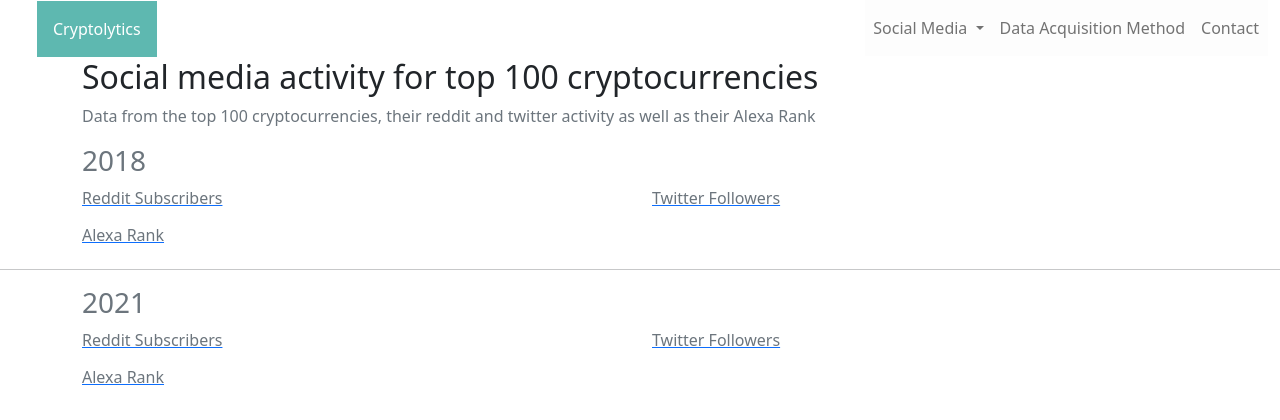
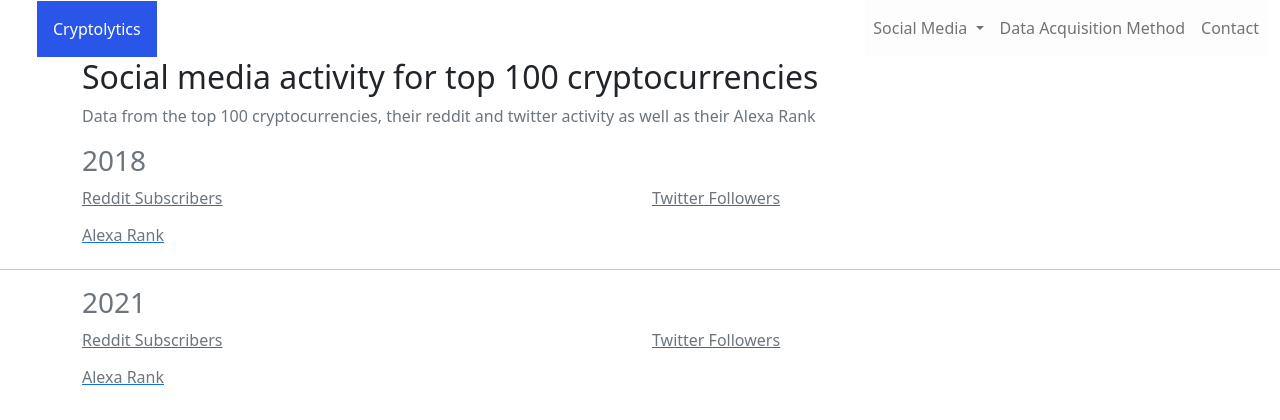
Before and after one commit to DataJohann/cryptocurrencies, a Flask app: page / in a window 1280 px wide. Shown: the top 420 px of the page. Run offline with Flask 2, Linux system fonts and the light colour scheme; data that the repository does not hold is empty; parts of the project's set-up code (start-up, migrations or seed data) failed here and were passed over; some libraries are stand-ins or nearby versions.

Commit message:
Changed color of button

```diff
--- a/crypto/static/css/custom.css
+++ b/crypto/static/css/custom.css
@@ -4,7 +4,7 @@
 
 
 .btn-success{
-    background-color: rgb(94, 184, 176);
+    background-color: #2956E9 /*rgb(94, 184, 176);*/;
     border-radius: 0%;
     border-color:unset;
     padding: 1rem;
```
